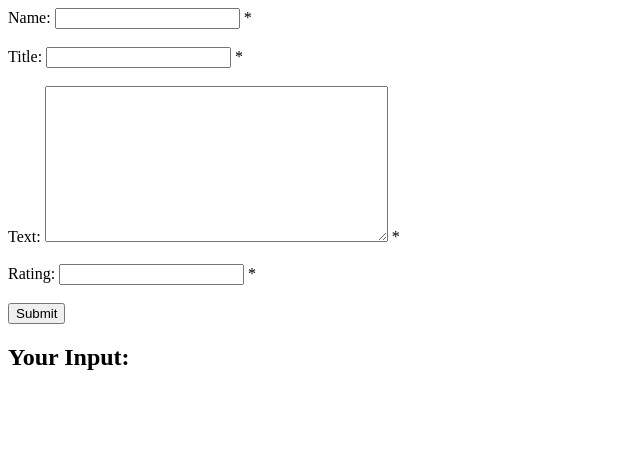
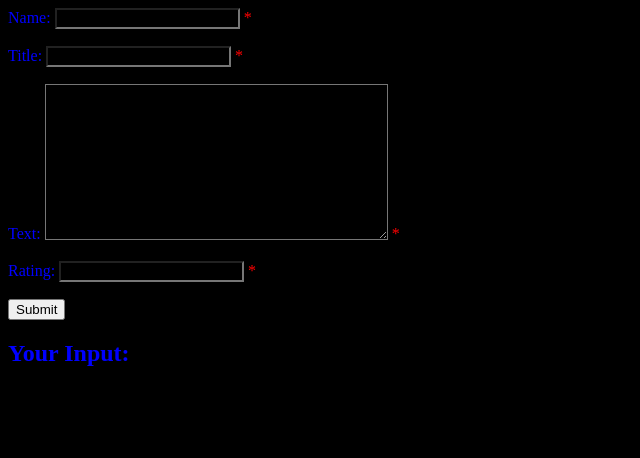
Before and after one commit to Rice-Tyler/CS4640_Porject, a PHP site: page /review.php in a window 1280 px wide. Shown: the top 458 px of the page, without its empty margins (0-640 px from the left). Run offline with PHP 8.4, Linux system fonts and the light colour scheme.

Commit message:
form working

```diff
--- a/review.php
+++ b/review.php
@@ -2,8 +2,9 @@
 <html>
 <head>
 	<title></title>
+	<link rel="stylesheet" type="text/css" href="style.css">
 </head>
-<body>
+<body style="color: blue">
 
 	<?php
 		$nameErr = $titleErr = $textErr = $ratingErr = "";
--- a/style.css
+++ b/style.css
@@ -43,8 +43,17 @@ body {
 	  margin-bottom: -1px;
 	  border-bottom-left-radius: 0;
 	  border-bottom-right-radius: 0;
-      background-color: black;
+    background-color: black;
+    color: blue;
 	}
+
+  textarea{
+    margin-bottom: -1px;
+    border-bottom-left-radius: 0;
+    border-bottom-right-radius: 0;
+    background-color: black;
+    color: blue;
+  }
 
 	input[type="password"] {
 	  margin-bottom: 20px;
@@ -174,3 +183,7 @@ body {
       width: 190px;
       height: 250px;
     }
+
+    .error {
+      color: red;
+    }
```
